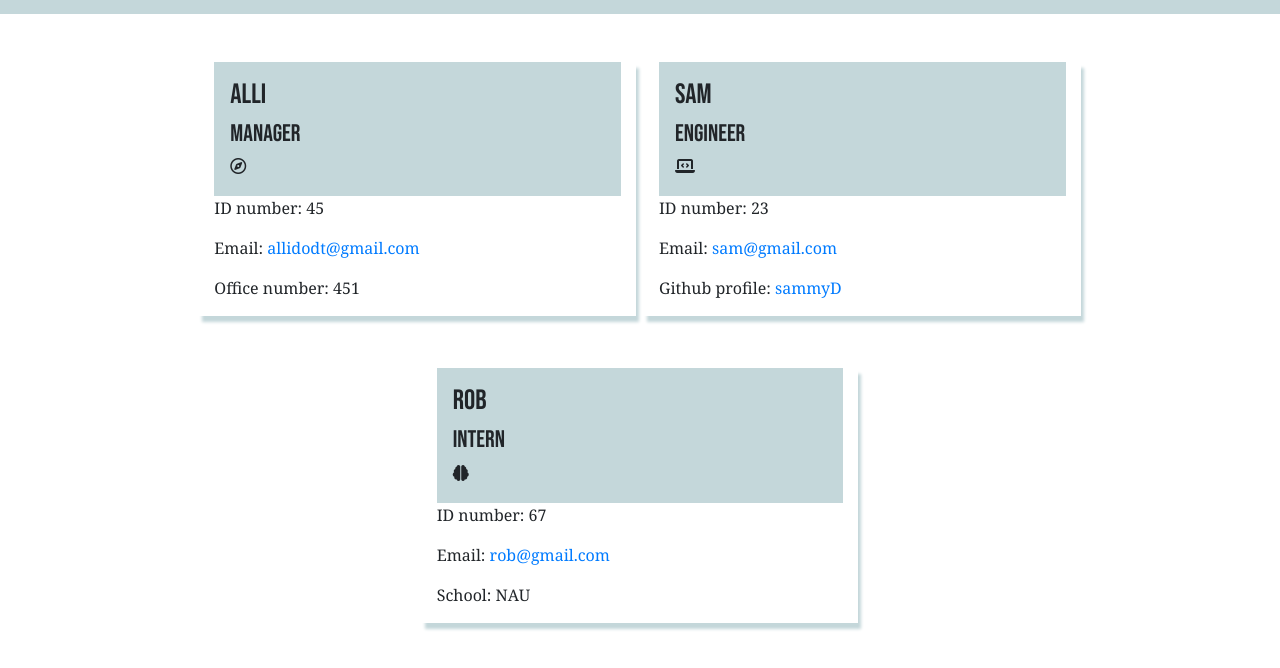
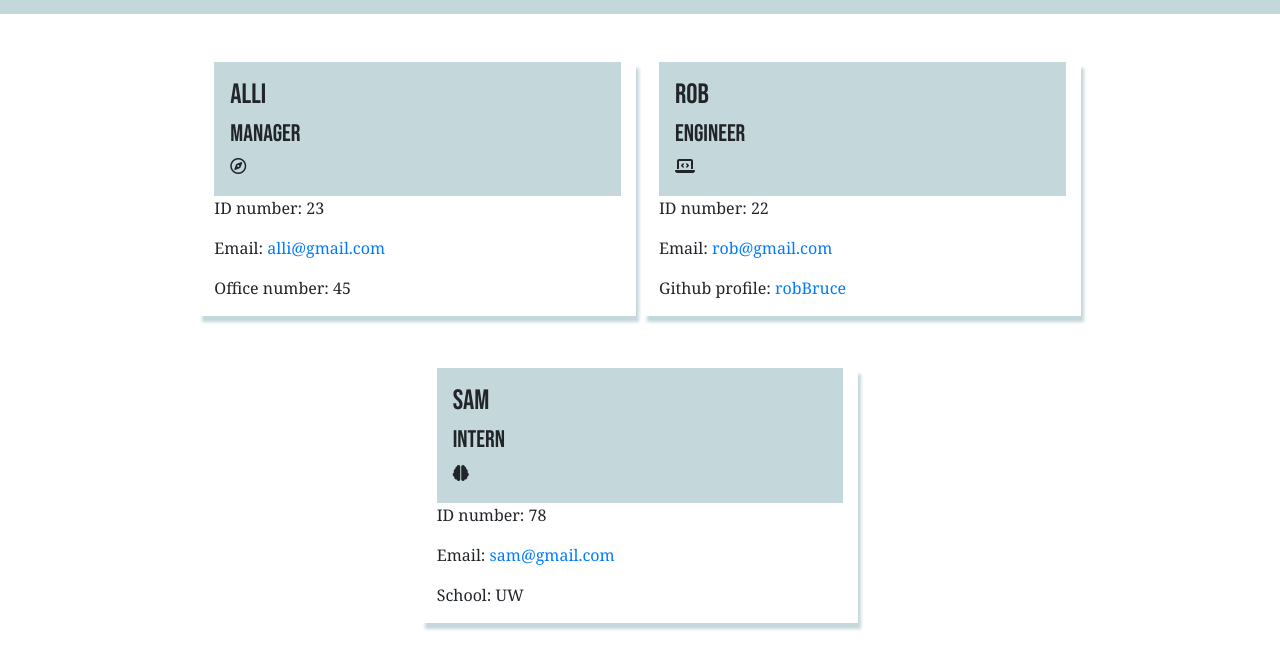
Before and after one commit to adodt/employee-cards, a website: page dist/index.html in a window 1280 px wide. Shown: the part 58-726 px from the top of the page. Drawn offline with nearby package versions, Linux system fonts and the light colour scheme.

Commit message:
updated readme

```diff
--- a/dist/index.html
+++ b/dist/index.html
@@ -32,35 +32,35 @@
                         <i class="fa-regular fa-compass"></i>
                     </div>
                     <div class="cardBody">
-                        <p>ID number: 45</p>
-                        <p>Email: <a href="mailto:allidodt@gmail.com">allidodt@gmail.com</a></p>
-                        <p>Office number: 451</p>
+                        <p>ID number: 23</p>
+                        <p>Email: <a href="mailto:alli@gmail.com">alli@gmail.com</a></p>
+                        <p>Office number: 45</p>
+                    </div>
+                </div>
+
+    <div class="cardBox col-sm-12 col-md-6 col-lg-4 mt-5">
+                    <div class="cardHeader p-3">
+                        <h3>Rob</h3>
+                        <h4>Engineer</h4>
+                        <i class="fa-solid fa-laptop-code"></i>
+                    </div>
+                    <div class="cardBody">
+                        <p>ID number: 22</p>
+                        <p>Email: <a href="mailto:rob@gmail.com">rob@gmail.com</a></p>
+                        <p>Github profile: <a href="https://github.com/robBruce">robBruce</a></p>
                     </div>
                 </div>
 
     <div class="cardBox col-sm-12 col-md-6 col-lg-4 mt-5">
                     <div class="cardHeader p-3">
                         <h3>Sam</h3>
-                        <h4>Engineer</h4>
-                        <i class="fa-solid fa-laptop-code"></i>
-                    </div>
-                    <div class="cardBody">
-                        <p>ID number: 23</p>
-                        <p>Email: <a href="mailto:sam@gmail.com">sam@gmail.com</a></p>
-                        <p>Github profile: <a href="https://github.com/sammyD">sammyD</a></p>
-                    </div>
-                </div>
-
-    <div class="cardBox col-sm-12 col-md-6 col-lg-4 mt-5">
-                    <div class="cardHeader p-3">
-                        <h3>Rob</h3>
                         <h4>Intern</h4>
                         <i class="fa-solid fa-brain"></i>
                     </div>
                     <div class="cardBody">
-                        <p>ID number: 67</p>
-                        <p>Email: <a href="mailto:rob@gmail.com">rob@gmail.com</a></p>
-                        <p>School: NAU</p>
+                        <p>ID number: 78</p>
+                        <p>Email: <a href="mailto:sam@gmail.com">sam@gmail.com</a></p>
+                        <p>School: UW</p>
                     </div>
                 </div>
 
```
Also changed, not shown: README.md, 1 other file.
